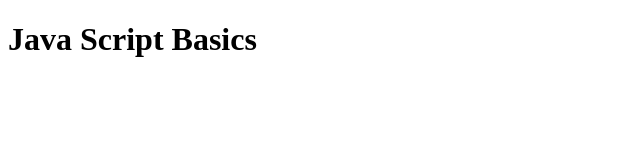
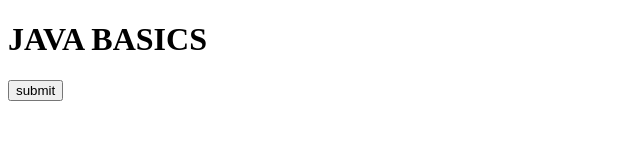
Before and after one commit to bhavananm/USN1BG16CS026, a plain HTML site: page JSBASICS/index.html in a window 1280 px wide. Shown: the whole page, without its empty margins (0-640 px from the left). Drawn offline with Linux system fonts and the light colour scheme.

Commit message:
commiting

```diff
--- a/JSBASICS/index.html
+++ b/JSBASICS/index.html
@@ -5,7 +5,8 @@
 <meta charset="UTF-8"/> <!--character set-->
 </head>
 <body>
-    <h1 class="hClass" id="hid">Java Script Basics</h1>
+    <h1 class="hClass" id="hId">JAVA BASICS</h1>
+    <input class="button" id="btn" type="submit" value="submit">
 </body>
 <script src='script.js'></script>
 </html>
```
